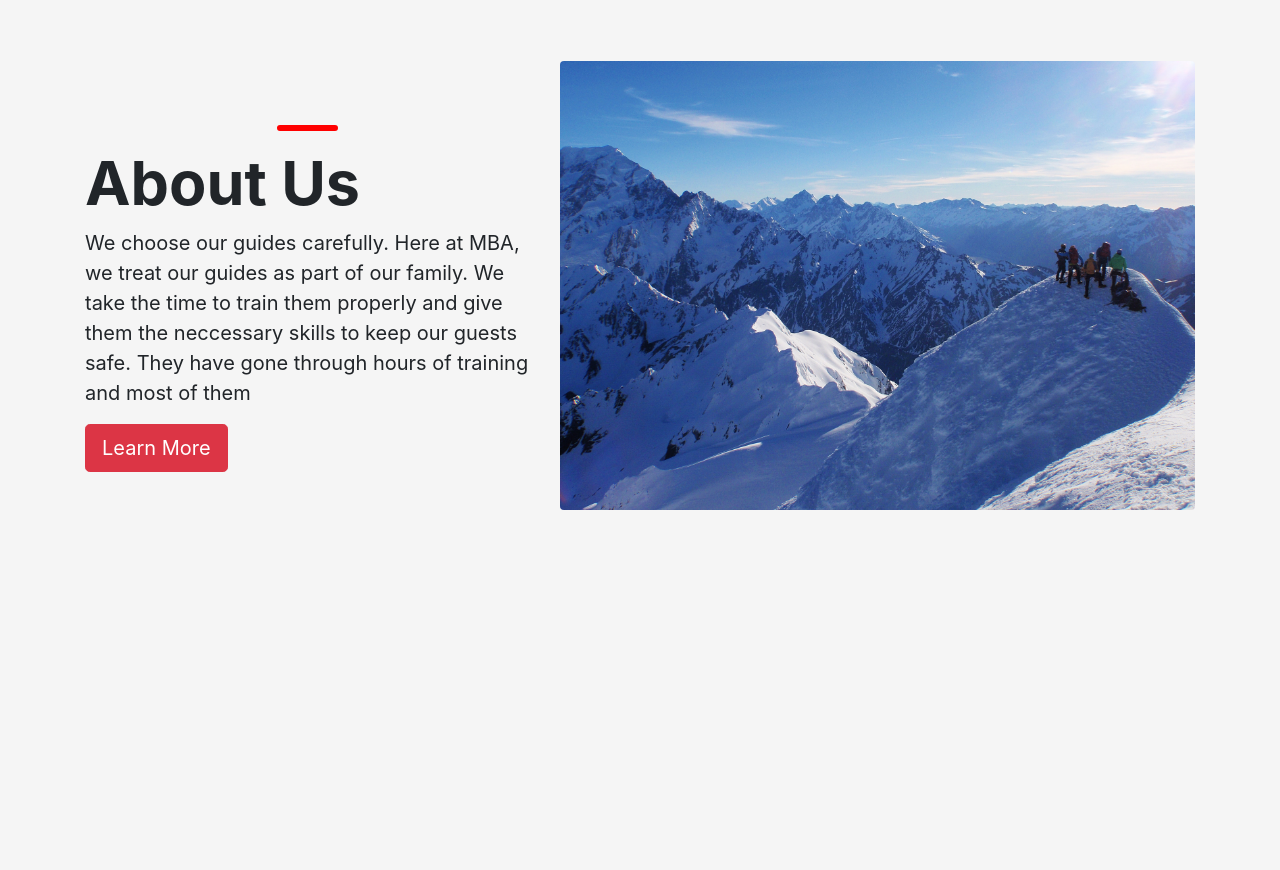
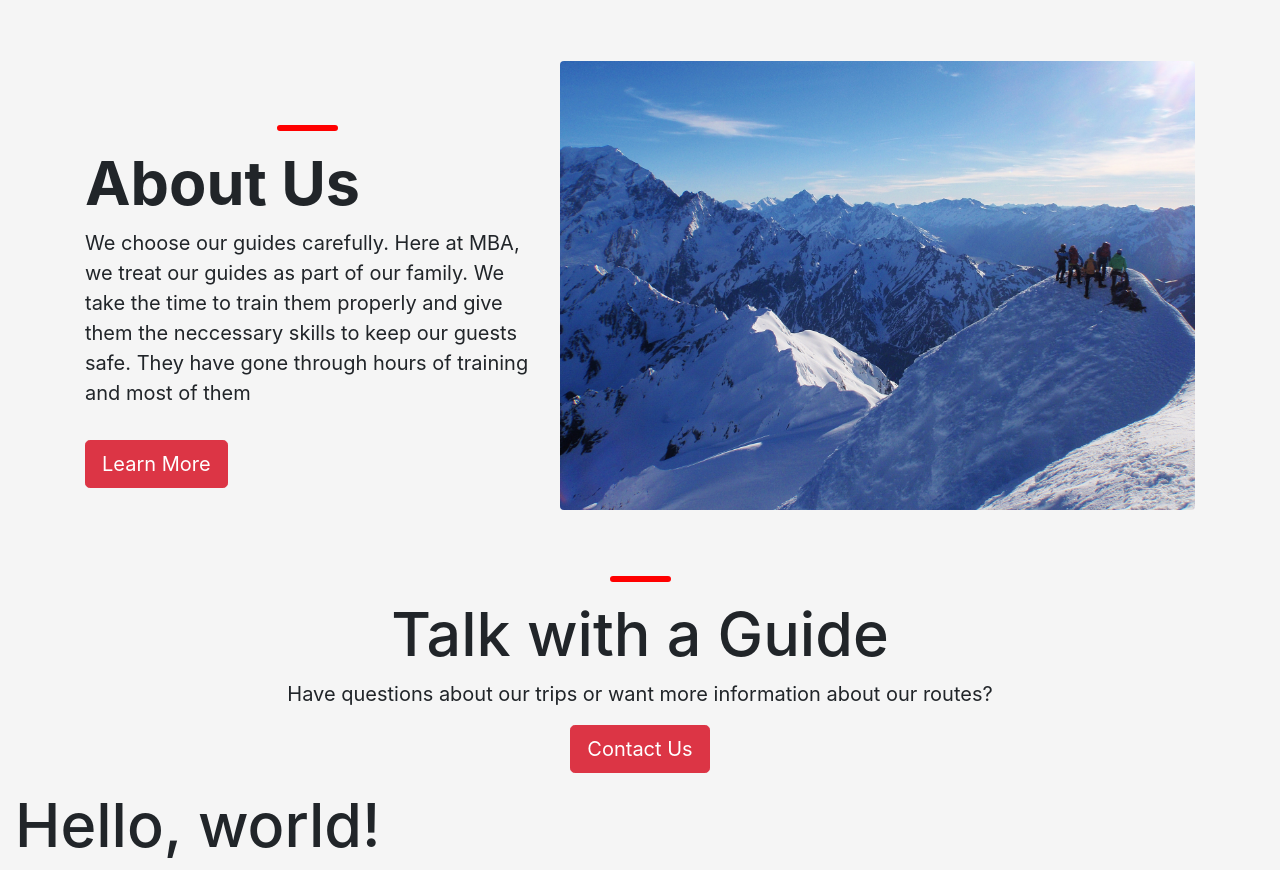
Before and after one commit to CountSigFigs/climbingWebsite, a website: page index.html in a window 1280 px wide. Shown: the part 1530-2400 px from the top of the page. Before the commit the page ends 2040 px from the top, so only its background shows below. Drawn offline with nearby package versions, Linux system fonts and the light colour scheme.

Commit message:
contact added

```diff
--- a/index.html
+++ b/index.html
@@ -10,7 +10,7 @@
     <title>Document</title>
 </head>
 <body>
-    <nav class="navbar navbar-expand-lg navbar-light bg-light sticky-top">
+    <nav class="navbar navbar-expand-lg navbar-light bg-light">
         <a class="navbar-brand" href="#"><i class="fas fa-mountain"></i>Mt.Baker Adventures</a>
         <button class="navbar-toggler" type="button" data-toggle="collapse" data-target="#navbarNavAltMarkup" aria-controls="navbarNavAltMarkup" aria-expanded="false" aria-label="Toggle navigation">
           <span class="navbar-toggler-icon"></span>
@@ -48,7 +48,7 @@
                     don't have to. Our guides are trained to provide safe and responabile ascents.</p>
             </div>
         </div>
-        <div class="row mt-5 justify-content-center">
+        <div class="row my-5 justify-content-center">
             <div class=" col-9 col-md-5 text-center mx-1 mb-3 overlay">
                 <img src="Resources/charlie-hammond-1_Iz-bm9sQg-unsplash.jpg" alt="Avatar" class="image mx-auto">
                 <div class="middle">
@@ -63,7 +63,7 @@
             </div>
         </div>
     </div>
-    <div class="container mt-5">
+    <div class="container my-5">
         <div class="row">
             <div class="col-12 col-md-5 text-left mt-5">
                 <hr>
@@ -72,17 +72,34 @@
                     to train them properly and give them the neccessary skills to keep our guests safe. They have gone through
                     hours of training and most of them
                 </p>
-                <a><button class="btn btn-lg btn-danger">Learn More</button></a>
+                <a><button class="btn btn-lg btn-danger my-3">Learn More</button></a>
             </div>
             <div class="col">
                 <img src="Resources/daniel-price-mCGZPYjfROM-unsplash.jpg" class="img-fluid rounded">
             </div>
         </div>
     </div>
-
+    <div class="container" id="contact">
+        <div class="row">
+            <div class="col text-center mb-3">
+                <hr>
+                <h1>Talk with a Guide</h1>
+                <p>Have questions about our trips or want more information about our routes?</p>
+                <a><button class="btn btn-lg btn-danger">Contact Us</button></a>
+            </div>
+        </div>
+    </div>
+    <footer>
+        <div class="container-fluid">
+            <div class="row">
+                <div class="col">
+                    <h1>Hello, world!</h1>
+                </div>
+            </div>
+        </div>
+    </footer>
     <script src="node_modules/jquery/dist/jquery.slim.min.js"></script>
     <script src="node_modules/popper.js/dist/umd/popper.min.js"></script>
     <script src="node_modules/bootstrap/dist/js/bootstrap.min.js"></script>
-
 </body>
 </html>
--- a/styles.css
+++ b/styles.css
@@ -29,12 +29,7 @@ background-position: center;
 background-repeat: no-repeat;
 background-size: cover;
 }
-.navbar:onscrolldown{
-    display: false;
-}
-.navbar:onscrollup{
-    display: true;
-}
+
 .tagline{
     font-size: 100px;
     background-color: #000000;
@@ -76,3 +71,6 @@ a{
 a:hover{
       color: red;
 }
+#contact{
+    margin-top: 50px;
+}
```
Also changed, not shown: main.js (added, +10 -0 lines).
